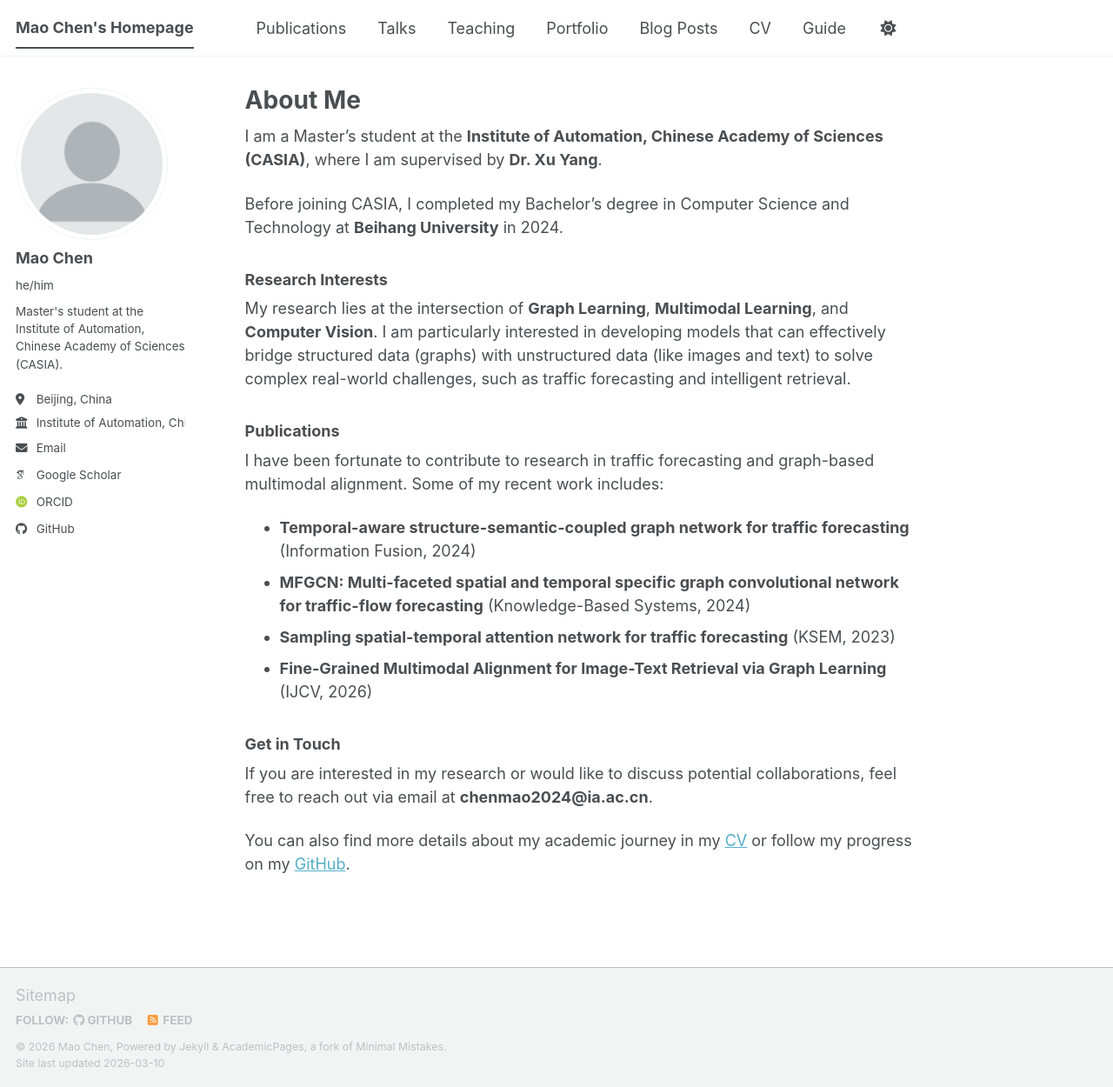
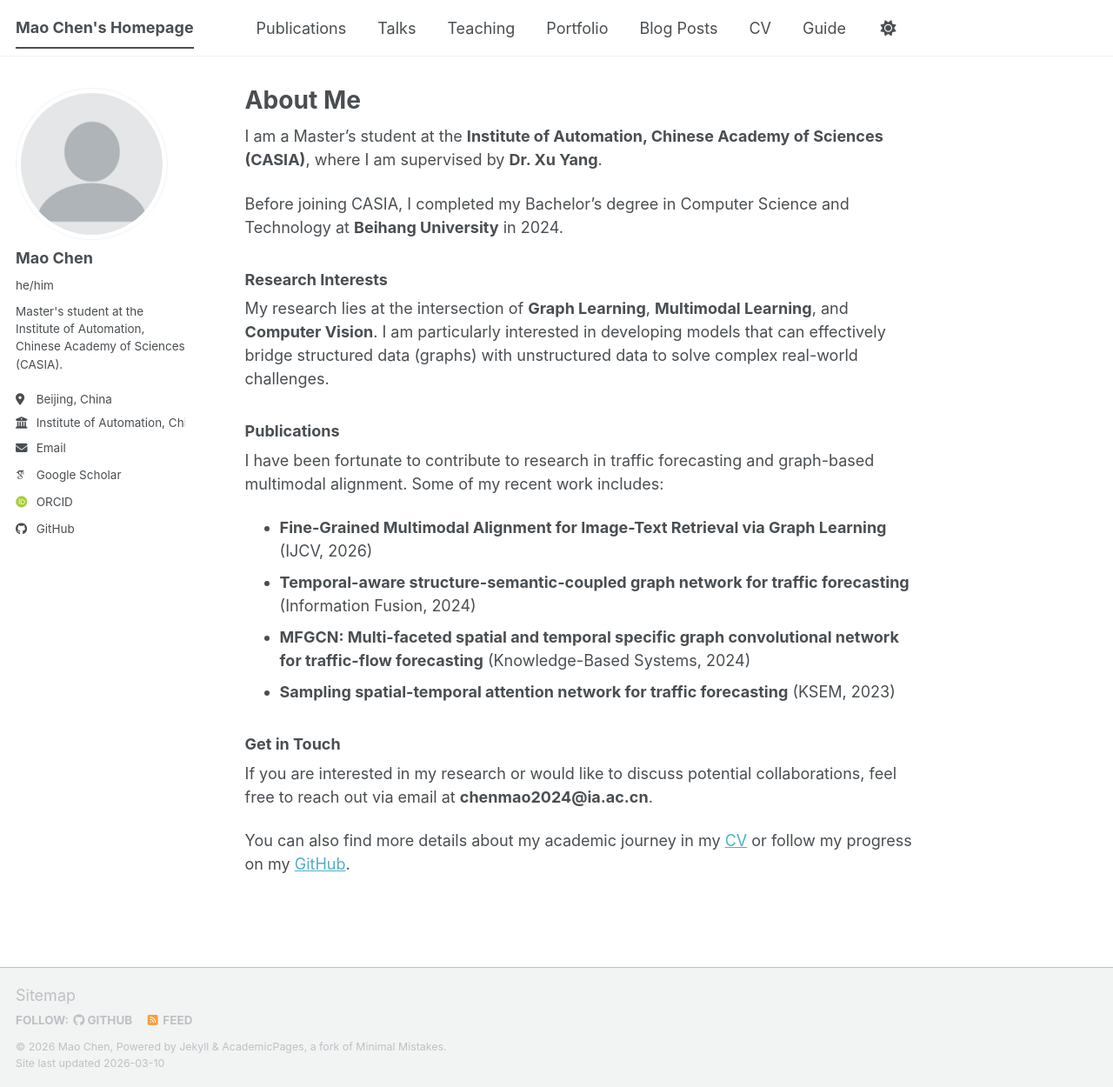
Before and after one commit to maochen-casia/maochen-casia.github.io, a Jekyll site: the page built from _pages/about.md, in a window 1280 px wide and 1250 px high. Shown: the whole window at 87% size. Built offline with Jekyll 4.4.1, drawn with Linux system fonts in a browser that asks for light colours; some web fonts are replaced; a script bundle is joined from its source files by our own code; library files that are not in the unit come from our copies.

```diff
--- a/_pages/about.md
+++ b/_pages/about.md
@@ -12,14 +12,15 @@
 Before joining CASIA, I completed my Bachelor’s degree in Computer Science and Technology at **Beihang University** in 2024.
 
 ### Research Interests
-My research lies at the intersection of **Graph Learning**, **Multimodal Learning**, and **Computer Vision**. I am particularly interested in developing models that can effectively bridge structured data (graphs) with unstructured data (like images and text) to solve complex real-world challenges, such as traffic forecasting and intelligent retrieval.
+My research lies at the intersection of **Graph Learning**, **Multimodal Learning**, and **Computer Vision**. I am particularly interested in developing models that can effectively bridge structured data (graphs) with unstructured data to solve complex real-world challenges.
 
 ### Publications
 I have been fortunate to contribute to research in traffic forecasting and graph-based multimodal alignment. Some of my recent work includes:
+*   **Fine-Grained Multimodal Alignment for Image-Text Retrieval via Graph Learning** (IJCV, 2026)
 *   **Temporal-aware structure-semantic-coupled graph network for traffic forecasting** (Information Fusion, 2024)
 *   **MFGCN: Multi-faceted spatial and temporal specific graph convolutional network for traffic-flow forecasting** (Knowledge-Based Systems, 2024)
 *   **Sampling spatial-temporal attention network for traffic forecasting** (KSEM, 2023)
-*   **Fine-Grained Multimodal Alignment for Image-Text Retrieval via Graph Learning** (IJCV, 2026)
+
 
 ### Get in Touch
 If you are interested in my research or would like to discuss potential collaborations, feel free to reach out via email at **chenmao2024@ia.ac.cn**.
```
